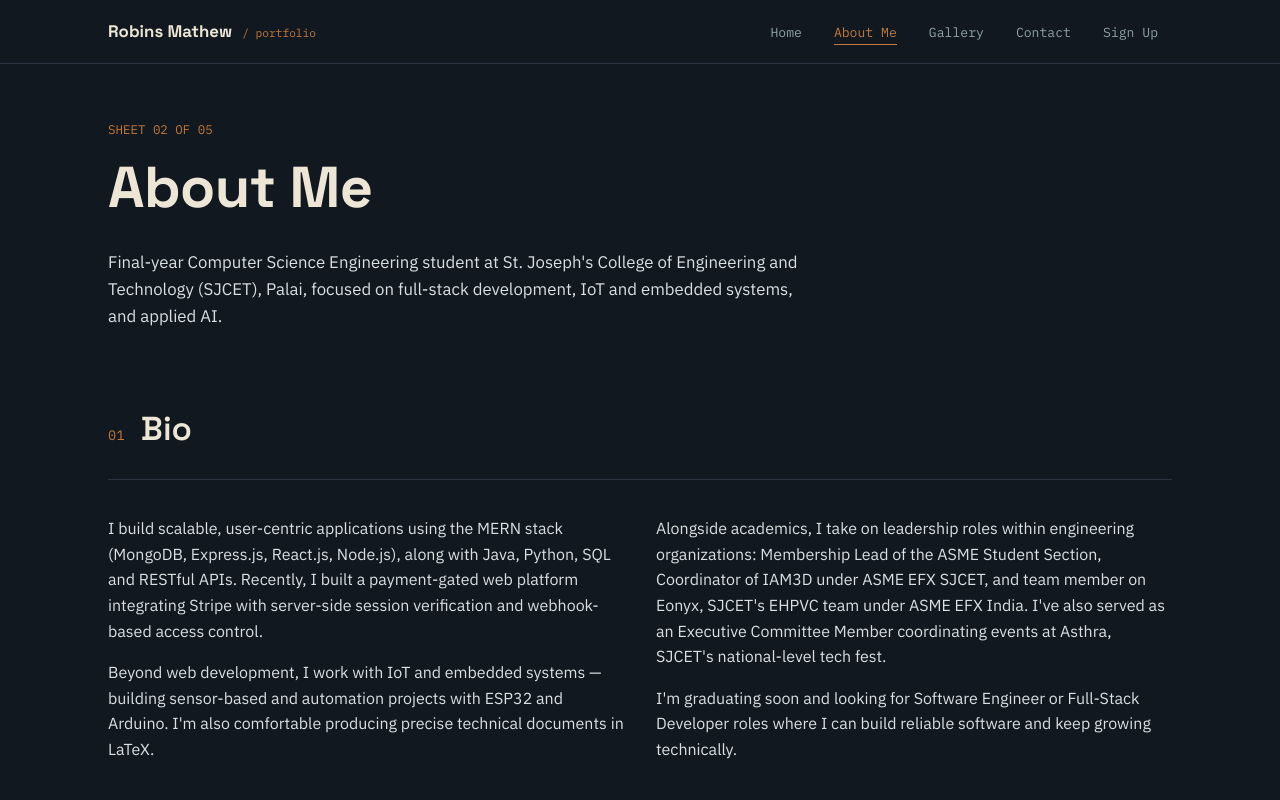
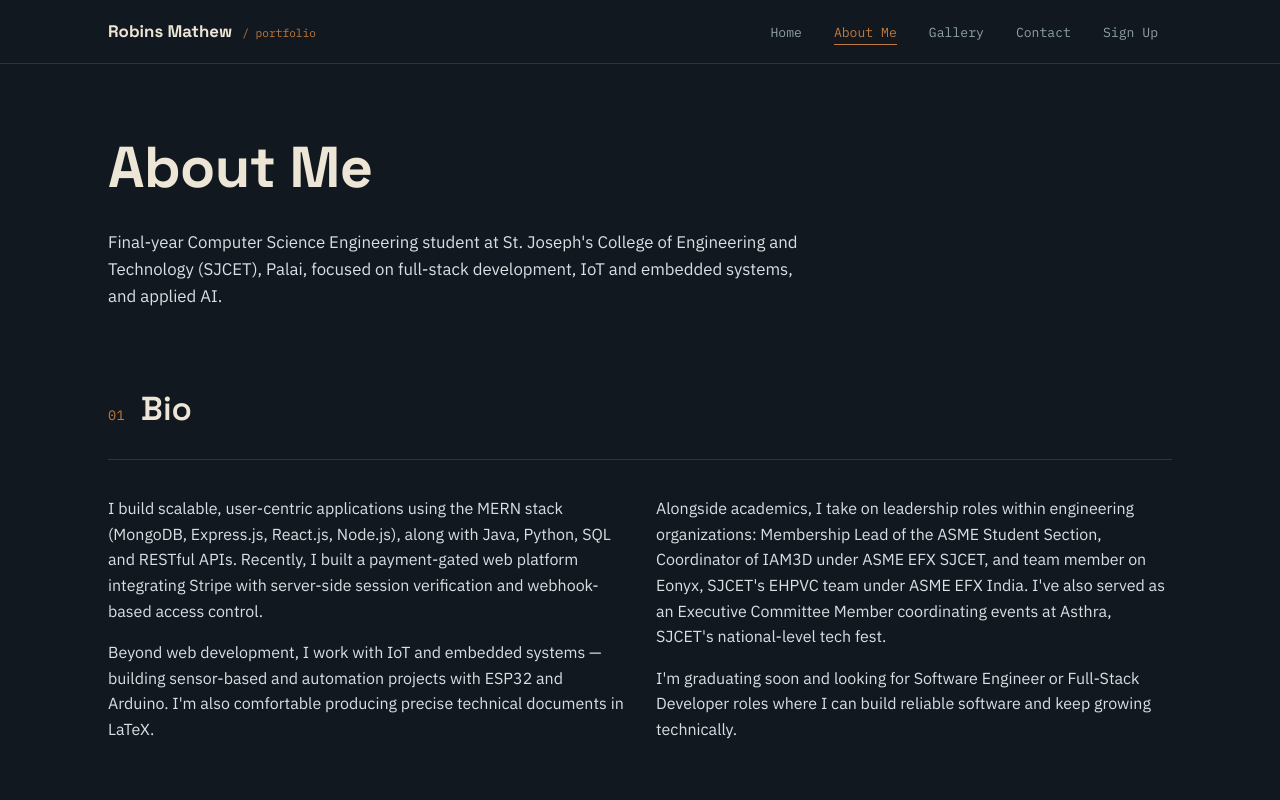
Before and after one commit to RobinsMathew14/Portfolio, a plain HTML site: page about.html in a window 1280 px wide. Shown: the top 800 px of the page. Drawn offline with Linux system fonts and the light colour scheme.

Commit message:
Remove hero-eyebrow text from about.html
Removed the hero-eyebrow text from the About Me section.

```diff
--- a/about.html
+++ b/about.html
@@ -25,7 +25,7 @@
 <main>
   <div class="wrap">
 
-    <div class="hero-eyebrow">SHEET 02 OF 05</div>
+    <div class="hero-eyebrow"></div>
     <h1>About Me</h1>
     <p style="max-width:70ch; font-size:1.05rem;">Final-year Computer Science Engineering student at St. Joseph's College of Engineering and Technology (SJCET), Palai, focused on full-stack development, IoT and embedded systems, and applied AI.</p>
 
```
